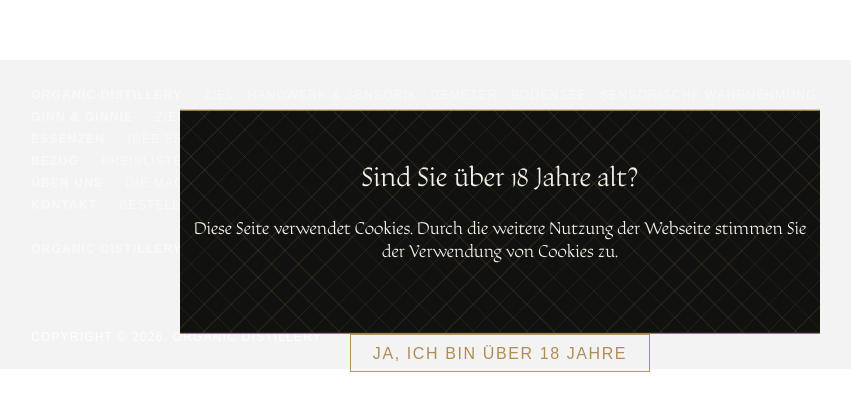
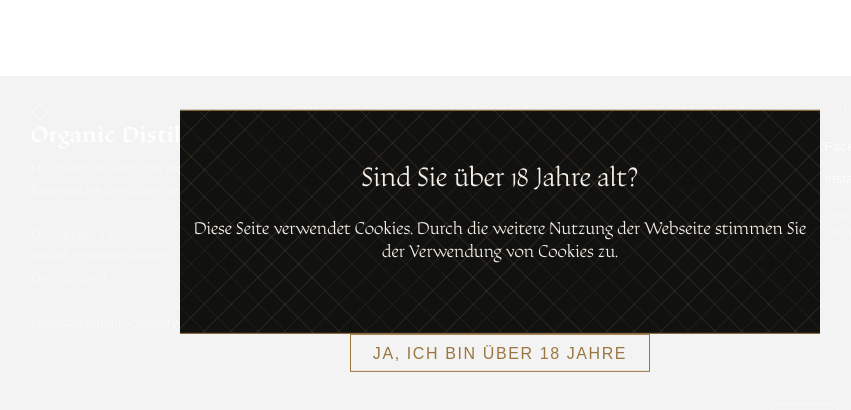
Before and after one commit to PXNX/organic-distillery, a SvelteKit app: page /agb in a window 1280 px wide. Shown: the part 148-558 px from the top of the page, without its empty margins (140-991 px from the left). Built offline with nearby package versions, Linux system fonts and the light colour scheme; a small style sheet from the web is missing.

Commit message:
feat: follow system light/dark mode and redesign the footer

```diff
--- a/src/app.html
+++ b/src/app.html
@@ -12,6 +12,15 @@
 				if (localStorage.getItem('organic-distillery:age-confirmed') === 'true') {
 					document.documentElement.dataset.ageConfirmed = 'true';
 				}
+				const savedTheme = localStorage.getItem('organic-distillery:theme');
+				const theme =
+					savedTheme === 'light' || savedTheme === 'dark'
+						? savedTheme
+						: matchMedia('(prefers-color-scheme: dark)').matches
+							? 'dark'
+							: 'light';
+				document.documentElement.dataset.theme = theme;
+				document.documentElement.style.colorScheme = theme;
 			} catch {}
 		</script>
 		%sveltekit.head%
--- /dev/null
+++ b/src/lib/components/SiteFooter.svelte
@@ -0,0 +1,118 @@
+<script lang="ts">
+	import { onMount } from 'svelte';
+	import { applyTheme, nextTheme, storedTheme, type Theme } from '#lib/theme.js';
+
+	const year = new Date().getFullYear();
+
+	const productLinks = [
+		{ href: '/organic-distillery', label: 'Organic Distillery' },
+		{ href: '/ginn-ginnie', label: 'Ginn & Ginnie' },
+		{ href: '/essenzen', label: 'Essenzen' },
+		{ href: '/brand-geist', label: 'Brand & Geist' }
+	];
+	const serviceLinks = [
+		{ href: '/bezug', label: 'Bezug & Preisliste' },
+		{ href: '/kontakt', label: 'Kontakt' },
+		{ href: '/ueber-uns', label: 'Über uns' }
+	];
+	const legalLinks = [
+		{ href: '/agb', label: 'AGB' },
+		{ href: '/impressum', label: 'Impressum' },
+		{ href: '/datenschutz', label: 'Datenschutz' }
+	];
+
+	let theme = $state<Theme>('light');
+
+	onMount(() => {
+		const media = window.matchMedia('(prefers-color-scheme: dark)');
+		const sync = () => {
+			const saved = storedTheme();
+			theme = saved === 'light' || saved === 'dark' ? saved : media.matches ? 'dark' : 'light';
+			applyTheme(theme, false);
+		};
+		sync();
+		media.addEventListener('change', sync);
+		return () => media.removeEventListener('change', sync);
+	});
+
+	function toggleTheme() {
+		theme = nextTheme(theme);
+		applyTheme(theme);
+	}
+</script>
+
+<footer class="site-footer">
+	<div class="o-wrapper footer">
+		<div class="footer__brand">
+			<span class="footer__mark" aria-hidden="true">◇</span>
+			<a class="footer__wordmark" href="/">Organic Distillery</a>
+			<p>Handwerk &amp; Sensorik am Bodensee.<br />Biologische Destillate und Essenzen.</p>
+			<p class="footer__address">Dornierstr. 139<br />88048 Friedrichshafen<br />Deutschland</p>
+			<a class="footer__mail" href="mailto:contact@organic-distillery.com">
+				contact@organic-distillery.com
+			</a>
+		</div>
+
+		<nav class="footer__column" aria-label="Produkte">
+			<h2>Produkte</h2>
+			<ul>
+				{#each productLinks as link (link.href)}
+					<li><a href={link.href}>{link.label}</a></li>
+				{/each}
+			</ul>
+		</nav>
+
+		<nav class="footer__column" aria-label="Service">
+			<h2>Service</h2>
+			<ul>
+				{#each serviceLinks as link (link.href)}
+					<li><a href={link.href}>{link.label}</a></li>
+				{/each}
+			</ul>
+		</nav>
+
+		<nav class="footer__column" aria-label="Rechtliches">
+			<h2>Rechtliches</h2>
+			<ul>
+				{#each legalLinks as link (link.href)}
+					<li><a href={link.href}>{link.label}</a></li>
+				{/each}
+			</ul>
+		</nav>
+
+		<div class="footer__column footer__follow">
+			<h2>Folgen</h2>
+			<ul>
+				<li>
+					<a
+						href="https://www.facebook.com/Organic-Distillery-298807533647030/"
+						target="_blank"
+						rel="noopener noreferrer">Facebook</a
+					>
+				</li>
+				<li>
+					<a
+						href="https://www.instagram.com/organic_distillery/"
+						target="_blank"
+						rel="noopener noreferrer">Instagram</a
+					>
+				</li>
+			</ul>
+			<p class="footer__visit">Kein Hofladen – Besuche nur nach Voranmeldung.</p>
+		</div>
+	</div>
+
+	<div class="o-wrapper footer__bottom">
+		<span>© {year} Organic Distillery GmbH</span>
+		<span>Bodensee · Germany</span>
+		<button
+			type="button"
+			class="footer__theme"
+			onclick={toggleTheme}
+			aria-label="Farbschema wechseln"
+		>
+			<span aria-hidden="true">{theme === 'dark' ? '☾' : '☀'}</span>
+			{theme === 'dark' ? 'Dunkel' : 'Hell'}
+		</button>
+	</div>
+</footer>
--- /dev/null
+++ b/src/lib/theme.ts
@@ -0,0 +1,36 @@
+export type Theme = 'light' | 'dark';
+
+export const THEME_STORAGE_KEY = 'organic-distillery:theme';
+
+/** Resolves 'auto' to the operating system preference. */
+export function resolveTheme(value: string | null, prefersDark: boolean): Theme {
+	if (value === 'light' || value === 'dark') return value;
+	return prefersDark ? 'dark' : 'light';
+}
+
+/** Reads the saved preference without throwing in private mode. */
+export function storedTheme(): string | null {
+	try {
+		return localStorage.getItem(THEME_STORAGE_KEY);
+	} catch {
+		return null;
+	}
+}
+
+/** Applies the theme to the document root and persists an explicit choice. */
+export function applyTheme(theme: Theme, persist = true): void {
+	document.documentElement.dataset.theme = theme;
+	document.documentElement.style.colorScheme = theme;
+	if (persist) {
+		try {
+			localStorage.setItem(THEME_STORAGE_KEY, theme);
+		} catch {
+			// Private mode: the choice still applies to this page view.
+		}
+	}
+}
+
+/** Toggles between the two concrete themes. */
+export function nextTheme(current: Theme): Theme {
+	return current === 'dark' ? 'light' : 'dark';
+}
--- a/src/routes/+layout.svelte
+++ b/src/routes/+layout.svelte
@@ -7,6 +7,7 @@
 	import { shopMockMode } from '#lib/shop/config.js';
 	import { attachAgeGate } from '#lib/age-gate.js';
 	import InstallHint from '#lib/components/InstallHint.svelte';
+	import SiteFooter from '#lib/components/SiteFooter.svelte';
 	import { attachMockOrder } from '#lib/shop/mock-client.js';
 	import '../styles/app.css';
 
@@ -53,7 +54,7 @@
 <div class="js-site site" class:site--no-padding={isFrontPage} class:is-front-page={isFrontPage}>
 	<header class="site-head">{@html site.header}</header>
 	{@render children()}
-	<footer class="site-footer">{@html site.footer}</footer>
+	<SiteFooter />
 </div>
 
 <div class="js-order-popup o-order">{@html site.order}</div>
--- a/src/styles/app.css
+++ b/src/styles/app.css
@@ -2,13 +2,6 @@
 @import 'tailwindcss/utilities.css';
 @import './mystic.css';
 @import './motion.css';
-
-:root {
-	color-scheme: light;
-	--mystic-gold: #b08d57;
-	--mystic-ink: #111110;
-	--mystic-parchment: #f4f0e6;
-}
 
 html {
 	scrollbar-gutter: stable;
--- a/src/styles/mystic.css
+++ b/src/styles/mystic.css
@@ -1,8 +1,56 @@
 /* Ornate layer over the mirrored theme: ink, parchment and antique gold,
    echoing the engraved gin label and the botanical pencil drawings. */
 
+:root,
+:root[data-theme='light'] {
+	--mystic-gold: #9a7640;
+	--mystic-ink: #111110;
+	--mystic-parchment: #f4f0e6;
+	--page-bg: #faf8f2;
+	--panel-bg: #ffffff;
+	--text: #1d1d1b;
+	--muted: #6f6859;
+	--hairline: #cfc6b2;
+	--plate-bg: #f6f2e8;
+	--shadow: rgb(17 17 16 / 8%);
+}
+
+:root[data-theme='dark'] {
+	--mystic-gold: #c9a86a;
+	--mystic-ink: #0c0c0c;
+	--mystic-parchment: #e9e3d3;
+	--page-bg: #141412;
+	--panel-bg: #1e1d1a;
+	--text: #ece7da;
+	--muted: #a49a84;
+	--hairline: #3a352b;
+	--plate-bg: #24221d;
+	--shadow: rgb(0 0 0 / 35%);
+}
+
 body {
-	background: #faf8f2;
+	background: var(--page-bg);
+	color: var(--text);
+}
+
+/* Keep the mirrored theme's hardcoded black text readable in dark mode. */
+[data-theme='dark'] .site a,
+[data-theme='dark'] .site p,
+[data-theme='dark'] .site span,
+[data-theme='dark'] .site li,
+[data-theme='dark'] .site h1,
+[data-theme='dark'] .site h2,
+[data-theme='dark'] .site h3,
+[data-theme='dark'] .site h4,
+[data-theme='dark'] .site h5,
+[data-theme='dark'] .site strong,
+[data-theme='dark'] .site div {
+	color: var(--text);
+}
+
+[data-theme='dark'] .o-text.has-background-image .o-text__content,
+[data-theme='dark'] .o-section__text {
+	color: var(--mystic-parchment);
 }
 
 .mystic-lattice::before,
@@ -17,15 +65,11 @@ body {
 		repeating-linear-gradient(-45deg, transparent 0 18px, rgb(176 141 87 / 12%) 18px 19px);
 }
 
-.o-teaser,
-.site-footer {
+.o-teaser {
 	position: relative;
 	overflow: hidden;
 	color: var(--mystic-parchment);
 	background: var(--mystic-ink);
-}
-
-.o-teaser {
 	padding-top: 3rem;
 	padding-bottom: 3rem;
 	border-top: 1px solid var(--mystic-gold);
@@ -33,7 +77,6 @@ body {
 }
 
 .o-teaser > *,
-.site-footer > *,
 .o-age-check > * {
 	position: relative;
 	z-index: 1;
@@ -67,12 +110,162 @@ body {
 }
 
 .site-footer {
-	margin-top: 3rem;
+	position: relative;
+	overflow: hidden;
+	margin-top: 4rem;
+	padding: 3.5rem 0 1.5rem;
+	color: var(--mystic-parchment);
+	background: var(--mystic-ink);
 	border-top: 1px solid var(--mystic-gold);
 }
 
-.site-footer a {
+.site-footer::before {
+	content: '';
+	position: absolute;
+	inset: 0;
+	pointer-events: none;
+	background-image:
+		repeating-linear-gradient(45deg, transparent 0 18px, rgb(201 168 106 / 8%) 18px 19px),
+		repeating-linear-gradient(-45deg, transparent 0 18px, rgb(201 168 106 / 8%) 18px 19px);
+}
+
+.site-footer .o-wrapper {
+	position: relative;
+	z-index: 1;
+}
+
+.footer {
+	display: grid;
+	grid-template-columns: 1.6fr repeat(4, 1fr);
+	gap: 2rem;
+}
+
+.footer__brand {
+	max-width: 20rem;
+}
+
+.footer__mark {
 	color: var(--mystic-gold);
+	font-size: 1.5rem;
+}
+
+.footer__wordmark {
+	display: block;
+	margin-bottom: 0.75rem;
+	font-family: 'Ductus W03 Medium', Georgia, serif;
+	font-size: 1.4rem;
+	letter-spacing: 0.04em;
+	color: var(--mystic-parchment);
+	text-decoration: none;
+}
+
+.footer__brand p {
+	font-size: 0.85rem;
+	line-height: 1.6;
+	color: var(--muted);
+}
+
+.footer__address {
+	margin-top: 1rem !important;
+}
+
+.footer__mail {
+	font-size: 0.8rem;
+	color: var(--mystic-gold);
+	word-break: break-all;
+}
+
+.footer__column h2 {
+	margin-bottom: 0.9rem;
+	font-family: inherit;
+	font-size: 0.7rem;
+	font-weight: 400;
+	text-transform: uppercase;
+	letter-spacing: 0.18em;
+	color: var(--mystic-gold);
+}
+
+.footer__column h2::before,
+.footer__column h2::after {
+	display: none;
+}
+
+.footer__column ul {
+	list-style: none;
+	padding: 0;
+	margin: 0;
+}
+
+.footer__column li {
+	margin-bottom: 0.55rem;
+}
+
+.footer__column a {
+	font-size: 0.85rem;
+	color: var(--mystic-parchment);
+	text-decoration: none;
+	opacity: 0.82;
+}
+
+.footer__column a:hover {
+	opacity: 1;
+	color: var(--mystic-gold);
+}
+
+.footer__visit {
+	margin-top: 1rem;
+	font-size: 0.75rem;
+	line-height: 1.5;
+	color: var(--muted);
+}
+
+.footer__bottom {
+	display: flex;
+	flex-wrap: wrap;
+	align-items: center;
+	justify-content: space-between;
+	gap: 1rem;
+	margin-top: 3rem;
+	padding-top: 1.25rem;
+	border-top: 1px solid rgb(201 168 106 / 25%);
+	font-size: 0.72rem;
+	color: var(--muted);
+	position: relative;
+	z-index: 1;
+}
+
+.footer__theme {
+	display: inline-flex;
+	align-items: center;
+	gap: 0.5rem;
+	padding: 0.4rem 0.8rem;
+	background: none;
+	border: 1px solid var(--mystic-gold);
+	color: var(--mystic-gold);
+	font: inherit;
+	font-size: 0.72rem;
+	cursor: pointer;
+}
+
+.footer__theme:hover {
+	background: var(--mystic-gold);
+	color: var(--mystic-ink);
+}
+
+@media (max-width: 1023px) {
+	.footer {
+		grid-template-columns: repeat(2, 1fr);
+	}
+
+	.footer__brand {
+		grid-column: 1 / -1;
+	}
+}
+
+@media (max-width: 560px) {
+	.footer {
+		grid-template-columns: 1fr;
+	}
 }
 
 body .o-button {
@@ -87,6 +280,7 @@ body .o-button:hover {
 
 .o-age-check {
 	background: rgb(244 240 230 / 96%);
+	color: #1d1d1b;
 	border-bottom: 1px solid var(--mystic-gold);
 }
 
@@ -117,9 +311,12 @@ body .o-button:hover {
 }
 
 @media (max-width: 767px) {
-	.o-teaser,
-	.site-footer {
+	.o-teaser {
 		padding-top: 2rem;
 		padding-bottom: 2rem;
 	}
+
+	.site-footer {
+		padding-top: 2.5rem;
+	}
 }
```
Also changed, not shown: 2 other files (tests, documents, lock files or other folders).
